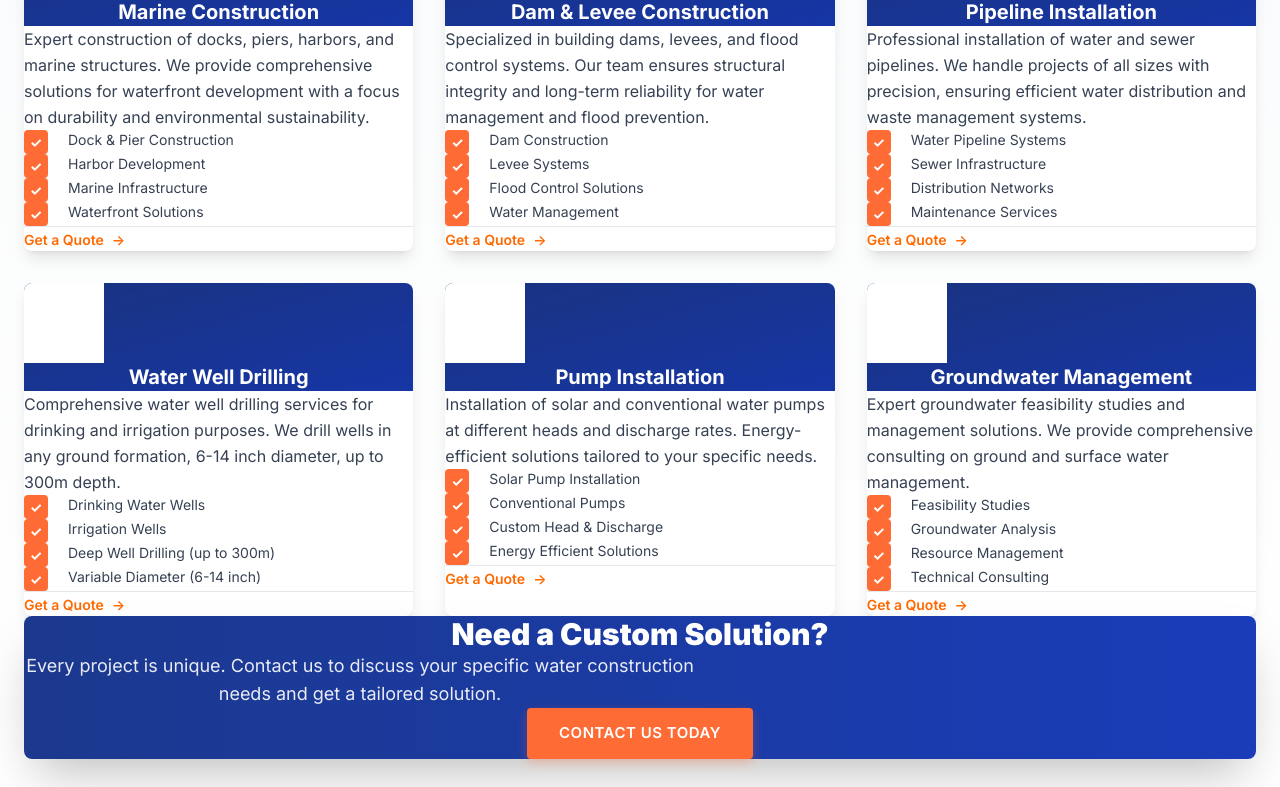
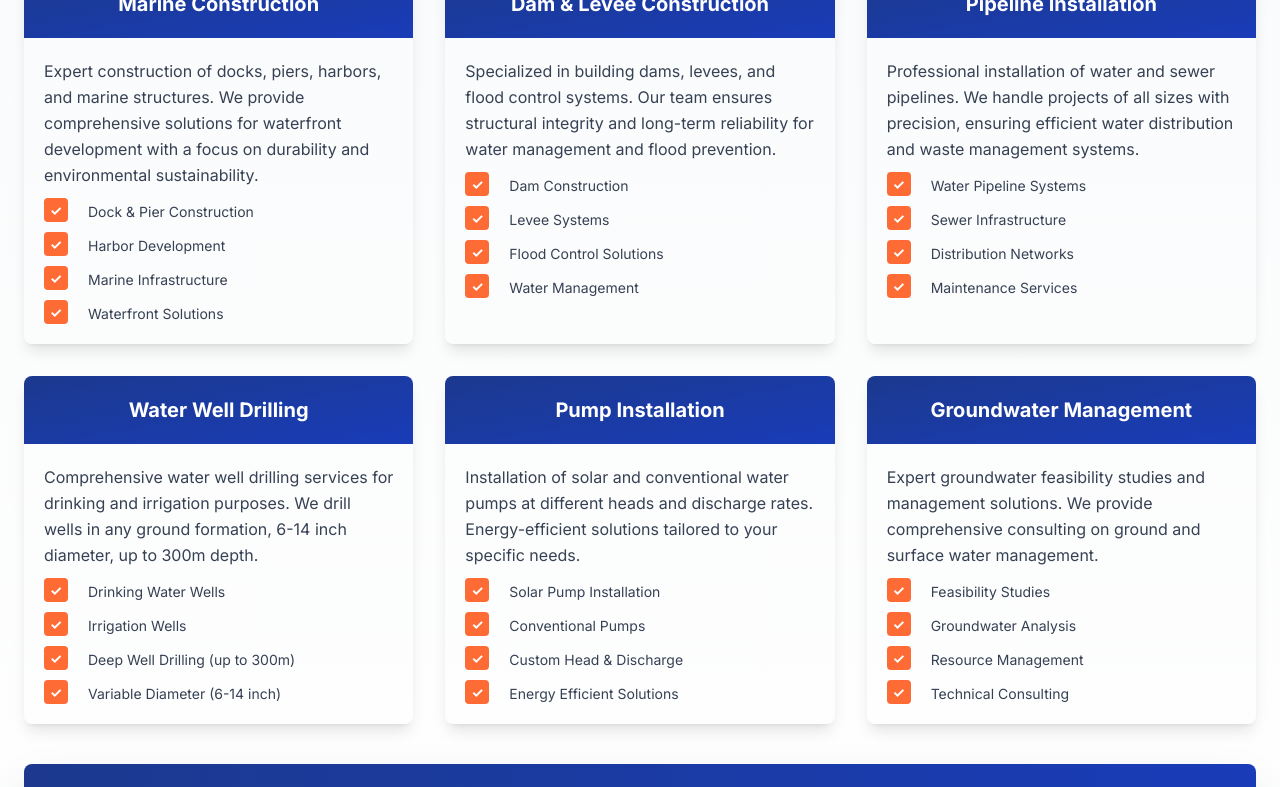
Before and after one commit to isume295/adequateWaterWorks, a Next.js app: page / in a window 1280 px wide. Shown: the part 1960-2747 px from the top of the page. Built offline with nearby package versions, Linux system fonts and the light colour scheme.

Commit message:
fix services ui

```diff
--- a/src/app/components/Services.tsx
+++ b/src/app/components/Services.tsx
@@ -84,11 +84,13 @@ export default function Services() {
     >
       <div className="container">
         {/* Section Header */}
-        <div className="text-center mb-16 animate-fade-in-up">
+        <div className="text-center flex justify-center items-center flex-col gap-3 mb-16 animate-fade-in-up">
+          <div className="flex flex-col  mb-16 justify-center items-center">
             <h2 className="text-4xl lg:text-5xl font-black text-blue-900 mb-4">
               OUR SERVICES
             </h2>
             <div className="w-20 h-1 bg-orange-500 mx-auto mb-6"></div>
+          </div>
           <p className="text-lg text-gray-700 max-w-2xl mx-auto">
             Comprehensive water construction solutions tailored to meet your
             project needs. From groundwater management to infrastructure
@@ -97,31 +99,31 @@ export default function Services() {
         </div>
 
         {/* Services Grid */}
+        <div
+          className="p-10 "
+          style={{ paddingTop: "40px", paddingBottom: "40px" }}
+        >
           <div className="grid grid-cols-1 md:grid-cols-2 lg:grid-cols-3 gap-8">
             {services.map((service, index) => (
               <div
                 key={index}
-              className="group bg-white rounded-lg overflow-hidden shadow-lg hover:shadow-2xl transition-all duration-300 animate-fade-in-up"
-              style={{ animationDelay: `${index * 0.1}s` }}
+                className="group rounded-lg overflow-hidden shadow-lg hover:shadow-2xl transition-all duration-300 animate-fade-in-up"
               >
                 {/* Service Icon Header */}
-              <div className="bg-gradient-to-br from-blue-900 to-blue-800 p-8 text-center relative overflow-hidden">
-                <div className="absolute inset-0 bg-black/10 group-hover:bg-black/0 transition-all duration-300"></div>
-                <div className="relative w-20 h-20 mx-auto mb-4">
-                  <Image
-                    src={service.icon}
-                    alt={service.title}
-                    fill
-                    className="object-contain filter brightness-0 invert"
-                  />
-                </div>
+                <div
+                  style={{ padding: "20px" }}
+                  className="bg-gradient-to-br from-blue-900 to-blue-800 p-8 text-center relative overflow-hidden"
+                >
                   <h3 className="text-xl font-bold text-white relative">
                     {service.title}
                   </h3>
                 </div>
 
                 {/* Service Content */}
-              <div className="p-6">
+                <div
+                  className="p-6 flex flex-col justify-between items-start"
+                  style={{ padding: "20px" }}
+                >
                   <p className="text-gray-700 leading-relaxed mb-6">
                     {service.description}
                   </p>
@@ -129,32 +131,27 @@ export default function Services() {
                   {/* Features List */}
                   <ul className="space-y-3">
                     {service.features.map((feature, idx) => (
-                    <li key={idx} className="flex items-start gap-2">
+                      <li
+                        key={idx}
+                        className="flex items-end gap-2 "
+                        style={{ marginTop: "10px" }}
+                      >
                         <div className="checkmark mt-0.5"></div>
                         <span className="text-sm text-gray-700">{feature}</span>
                       </li>
                     ))}
                   </ul>
-
-                {/* Learn More Link */}
-                <div className="mt-6 pt-6 border-t border-gray-200">
-                  <a
-                    href="#contact"
-                    className="text-orange-500 font-semibold text-sm hover:text-orange-600 transition-colors inline-flex items-center gap-2 group/link"
-                  >
-                    Get a Quote
-                    <span className="group-hover/link:translate-x-1 transition-transform">
-                      →
-                    </span>
-                  </a>
-                </div>
                 </div>
               </div>
             ))}
           </div>
+        </div>
 
         {/* CTA Section */}
-        <div className="mt-16 text-center bg-gradient-to-r from-blue-900 to-blue-800 rounded-lg p-12 shadow-2xl animate-fade-in-up">
+        <div
+          style={{ padding: "20px" }}
+          className="mt-16 text-center flex flex-col justify-center items-center gap-4 bg-gradient-to-r from-blue-900 to-blue-800 rounded-lg p-12 shadow-2xl animate-fade-in-up"
+        >
           <h3 className="text-3xl font-black text-white mb-4">
             Need a Custom Solution?
           </h3>
```
Lines whose indentation alone changed are shown as unchanged.
